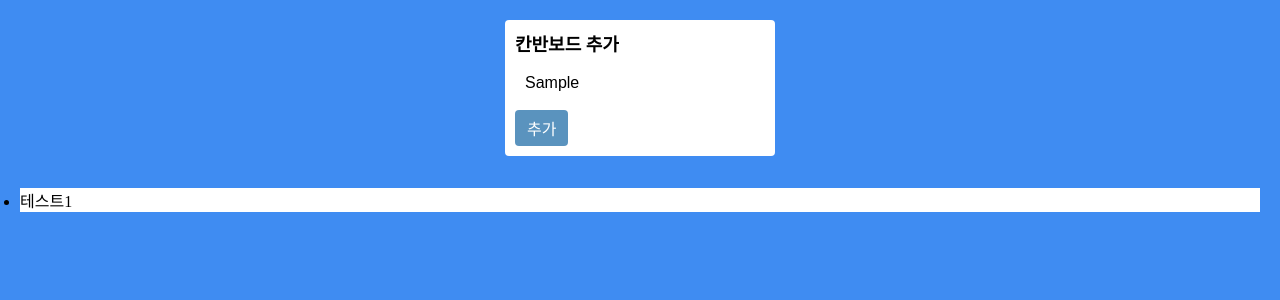
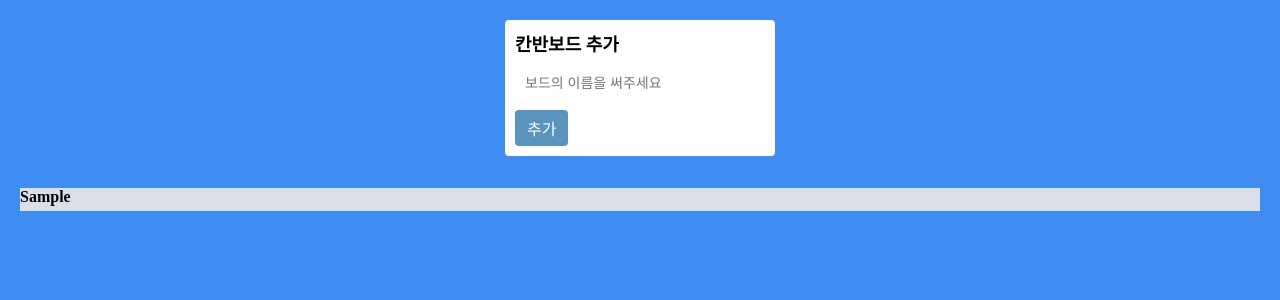
Before and after one commit to nJae94/trello, a React (Create React App) app: page / in a window 1280 px wide. Both pictures are taken after typing "Sample" into the empty fields and a click on the button "추가". Shown: the top 300 px of the page. Built offline with nearby package versions, Linux system fonts and the light colour scheme.

Commit message:
recoil atom, 칸반보드 추가 시 recoil에 저장되는거 확인

```diff
--- a/src/atom/Board.ts
+++ b/src/atom/Board.ts
@@ -1,4 +1,5 @@
 import { atom } from 'recoil';
+import { LocalStorage } from '../utils/LocalStorage';
 
 export interface BoardAtom {
   id: number;
@@ -9,7 +10,21 @@ interface BoardAtomItem {
   [key: string]: BoardAtom[];
 }
 
+export const addBoard = (board: BoardAtomItem) => {
+  LocalStorage.setValue('board', JSON.stringify(board));
+};
+
+export const init = () => {
+  const prev = LocalStorage.getValue('board');
+
+  if (prev) {
+    return JSON.parse(prev);
+  }
+
+  return null;
+};
+
 export const boardState = atom<BoardAtomItem>({
   key: 'board',
-  default: {},
+  default: init() ?? ({} as BoardAtomItem),
 });
--- a/src/components/AddBoard/index.tsx
+++ b/src/components/AddBoard/index.tsx
@@ -1,4 +1,6 @@
 import { useForm } from 'react-hook-form';
+import { useRecoilState } from 'recoil';
+import { boardState } from '../../atom/Board';
 import { BasicButton } from '../common/Button';
 import * as Styles from './styles';
 
@@ -7,8 +9,21 @@ interface FormMoel {
 }
 
 const AddBoard = () => {
-  const { register, handleSubmit } = useForm<FormMoel>();
-  const onSubmit = () => {};
+  const [board, setBoard] = useRecoilState(boardState);
+  const { register, handleSubmit, setValue } = useForm<FormMoel>();
+  const onSubmit = (data: FormMoel) => {
+    const { title } = data;
+    if (!title) {
+      return;
+    }
+
+    if (Object.keys(board).includes(title)) {
+      return;
+    }
+
+    setBoard((prev) => ({ ...prev, [title]: [] }));
+    setValue('title', '');
+  };
 
   return (
     <Styles.Wrapper>
--- /dev/null
+++ b/src/components/Board/index.tsx
@@ -0,0 +1,33 @@
+import { Draggable, Droppable } from 'react-beautiful-dnd';
+import { useRecoilValue } from 'recoil';
+import { boardState } from '../../atom/Board';
+import * as Styles from './styles';
+
+interface BoardProps {
+  title: string;
+  index: number;
+}
+
+const Board = ({ title, index }: BoardProps) => {
+  const board = useRecoilValue(boardState);
+  return (
+    <Draggable key={title} draggableId={title} index={index}>
+      {(b) => (
+        <Styles.Wrapper ref={b.innerRef} {...b.dragHandleProps} {...b.draggableProps}>
+          <Styles.Title>{title}</Styles.Title>
+          <Droppable direction="vertical" droppableId={title} type="card">
+            {(provider) => (
+              <Styles.Content ref={provider.innerRef} {...provider.droppableProps}>
+                {board[title].map((item) => {
+                  return <div>{item}</div>;
+                })}
+              </Styles.Content>
+            )}
+          </Droppable>
+        </Styles.Wrapper>
+      )}
+    </Draggable>
+  );
+};
+
+export default Board;
--- /dev/null
+++ b/src/components/Board/styles.ts
@@ -0,0 +1,18 @@
+import styled from '@emotion/styled';
+import { boardColor } from '../../styles/colors';
+
+export const Wrapper = styled.div`
+  width: 300px;
+  background-color: ${boardColor};
+  border-radius: 5px;
+`;
+
+export const Title = styled.h2``;
+
+export const Content = styled.ul`
+  min-height: 5px;
+  li {
+    background-color: #636e72;
+    border-radius: 5px;
+  }
+`;
--- a/src/components/List/index.tsx
+++ b/src/components/List/index.tsx
@@ -1,21 +1,24 @@
-import { DragDropContext, Droppable, Draggable } from 'react-beautiful-dnd';
+import { DragDropContext, Droppable } from 'react-beautiful-dnd';
+import { useRecoilState } from 'recoil';
+import { boardState } from '../../atom/Board';
+import Board from '../Board';
 import * as Styles from './styles';
 
 export const TrelloList = () => {
-  const onDragEnd = () => {};
+  const [board, setBoard] = useRecoilState(boardState);
+  console.log(board);
+  const onDragEnd = () => {
+    setBoard({});
+  };
 
   return (
     <DragDropContext onDragEnd={onDragEnd}>
       <Droppable droppableId="board" direction="horizontal" type="board">
         {(b) => (
           <Styles.BoardWrapper ref={b.innerRef} {...b.droppableProps}>
-            <Draggable draggableId="1st" index={0}>
-              {(c) => (
-                <Styles.Card ref={c.innerRef} {...c.dragHandleProps} {...c.draggableProps}>
-                  테스트1
-                </Styles.Card>
-              )}
-            </Draggable>
+            {Object.keys(board).map((item, index) => {
+              return <Board title={item} index={index} />;
+            })}
             {b.placeholder}
           </Styles.BoardWrapper>
         )}
--- /dev/null
+++ b/src/utils/LocalStorage.ts
@@ -0,0 +1,17 @@
+export class LocalStorage {
+  static getValue(key: string) {
+    return localStorage.getItem(key);
+  }
+
+  static setValue(key: string, value: string) {
+    localStorage.setItem(key, value);
+  }
+
+  static remove(key: string) {
+    localStorage.removeItem(key);
+  }
+
+  static clear() {
+    localStorage.clear();
+  }
+}
```
